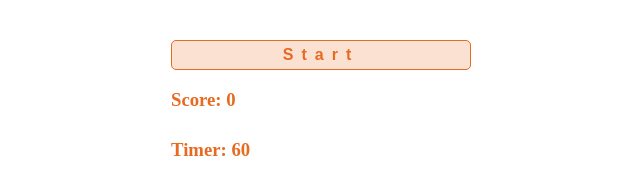
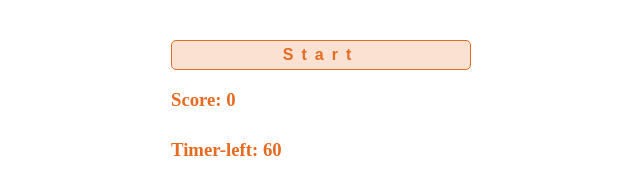
Before and after one commit to MalihaKabir/whack-a-mole-game, a plain HTML site: page index.html in a window 1280 px wide. Shown: the top 186 px of the page, 319-959 px from the left. Drawn offline with Linux system fonts and the light colour scheme.

Commit message:
added screen-shot

```diff
--- a/index.html
+++ b/index.html
@@ -10,7 +10,7 @@
     <div>
         <button id="start-btn">Start</button>
         <h3>Score: <span id="score">0</span></h3>
-        <h3>Timer: <span id="timer-id">60</span></h3>
+        <h3>Timer-left: <span id="timer-id">60</span></h3>
 
         <div class="grid">
             <!-- 3x3 = 9 divs -->
```
Also changed, not shown: 1 other file.
